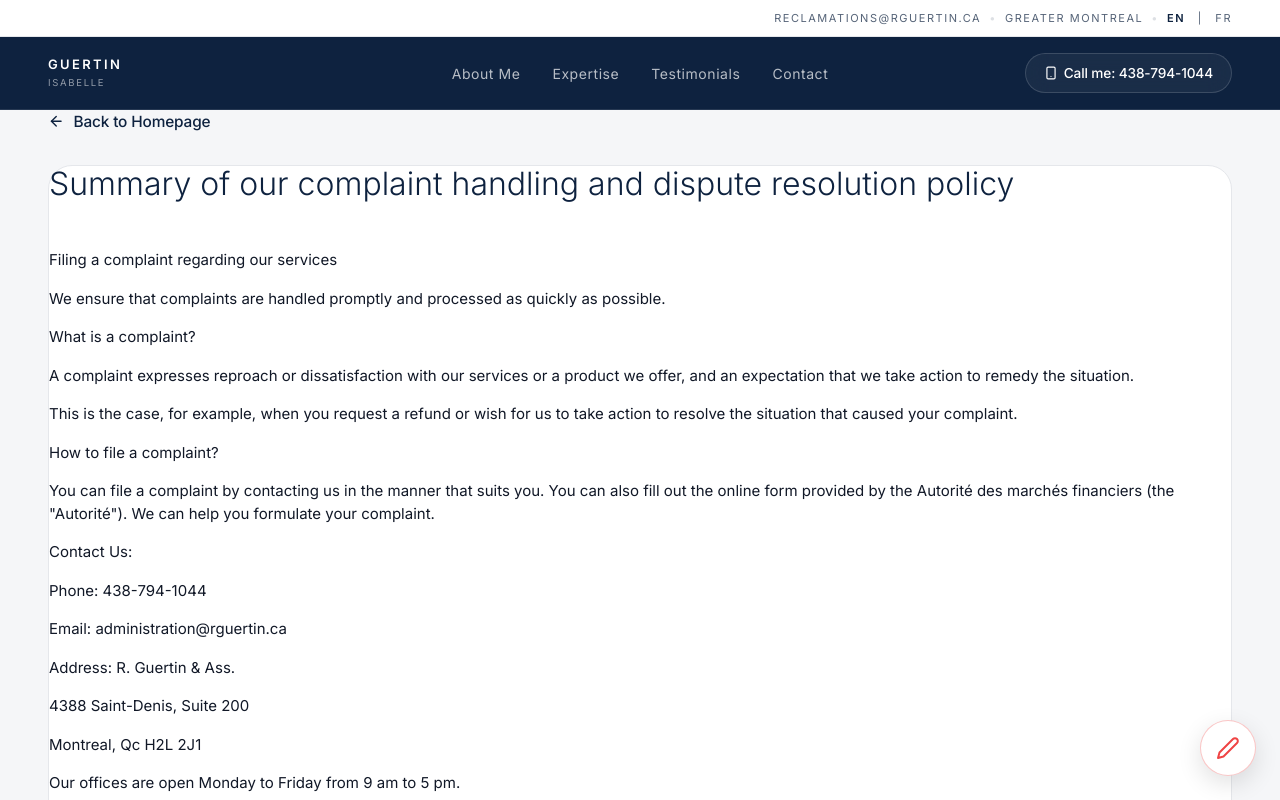
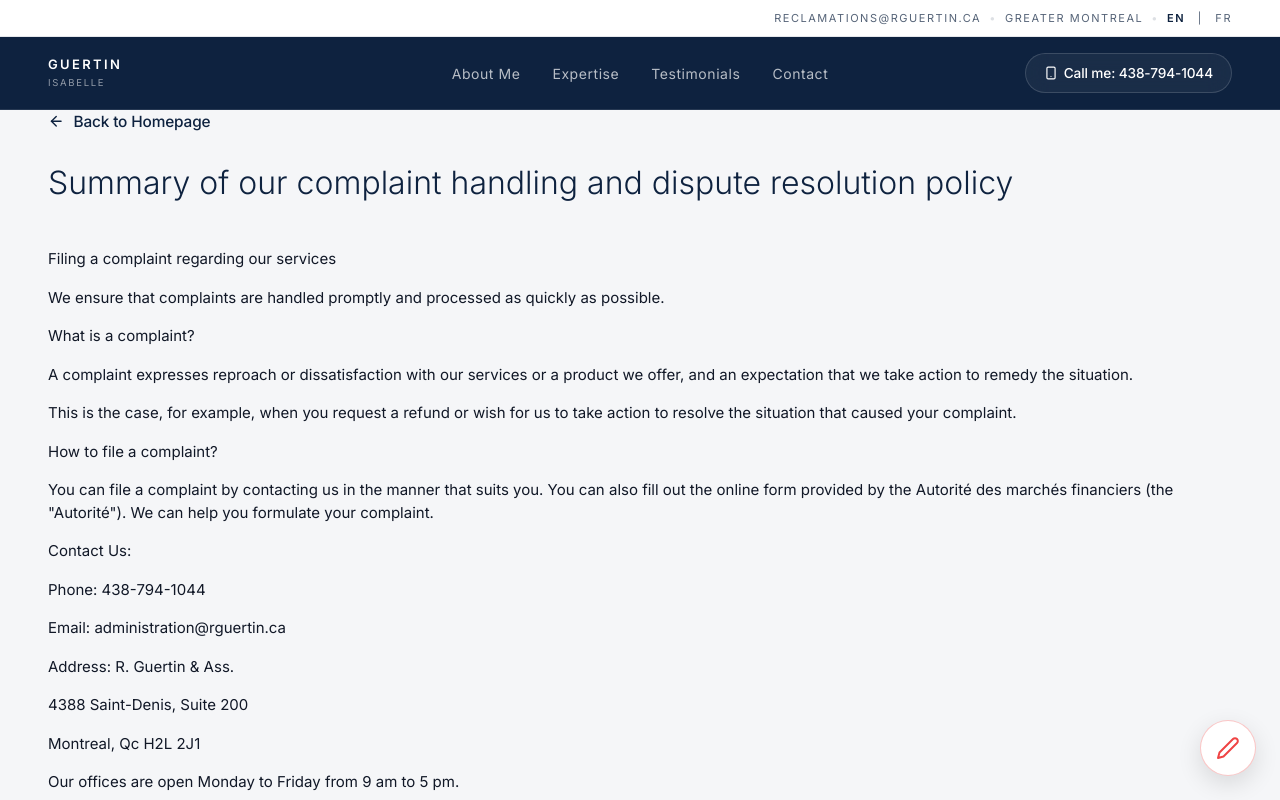
Before and after one commit to Irene2828/ClaimsExpert, a React (Vite) app: page /legal/complaints in a window 1280 px wide. Shown: the top 800 px of the page. Built offline with nearby package versions, Linux system fonts and the light colour scheme; a web font is replaced by a local one.

Commit message:
Remove card styling from LegalPage to match site style

```diff
--- a/src/pages/LegalPage.jsx
+++ b/src/pages/LegalPage.jsx
@@ -55,7 +55,7 @@ export default function LegalPage() {
           </Link>
         </div>
 
-        <article className="bg-white rounded-[24px] shadow-sm border border-[#E2E8F0] p-8 md:p-12 lg:p-16 max-w-[900px] mx-auto">
+        <article className="max-w-[900px] mx-auto w-full">
           <header className="mb-12">
             <h1 className="font-inter font-light tracking-tight leading-[1.1] text-[#0E223F] text-[32px] md:text-[40px] mb-4">
               {doc.title}
```
